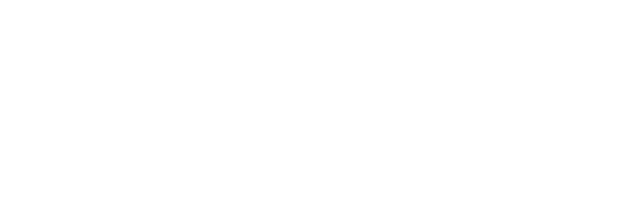
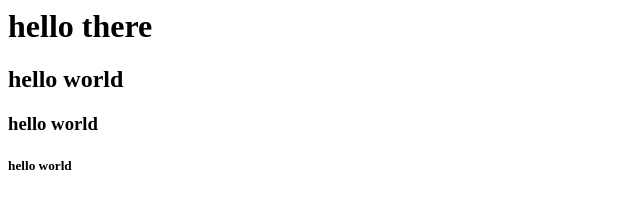
Before and after one commit to aidagalavi0725/website1, a plain HTML site: page index.html in a window 1280 px wide. Shown: the whole page, without its empty margins (0-640 px from the left). Drawn offline with Linux system fonts and the light colour scheme.

Commit message:
second comit1

```diff
--- a/index.html
+++ b/index.html
@@ -1,10 +1,13 @@
 <html>
 <head>
     <title>
-
+main page
     </title>
 </head>
 <body>
-    <h1></h1>
+    <h1>hello there</h1>
+    <h2>hello world</h2>
+    <h3>hello world</h3>
+    <h5>hello world</h5>
 </body>
 </html>
```
